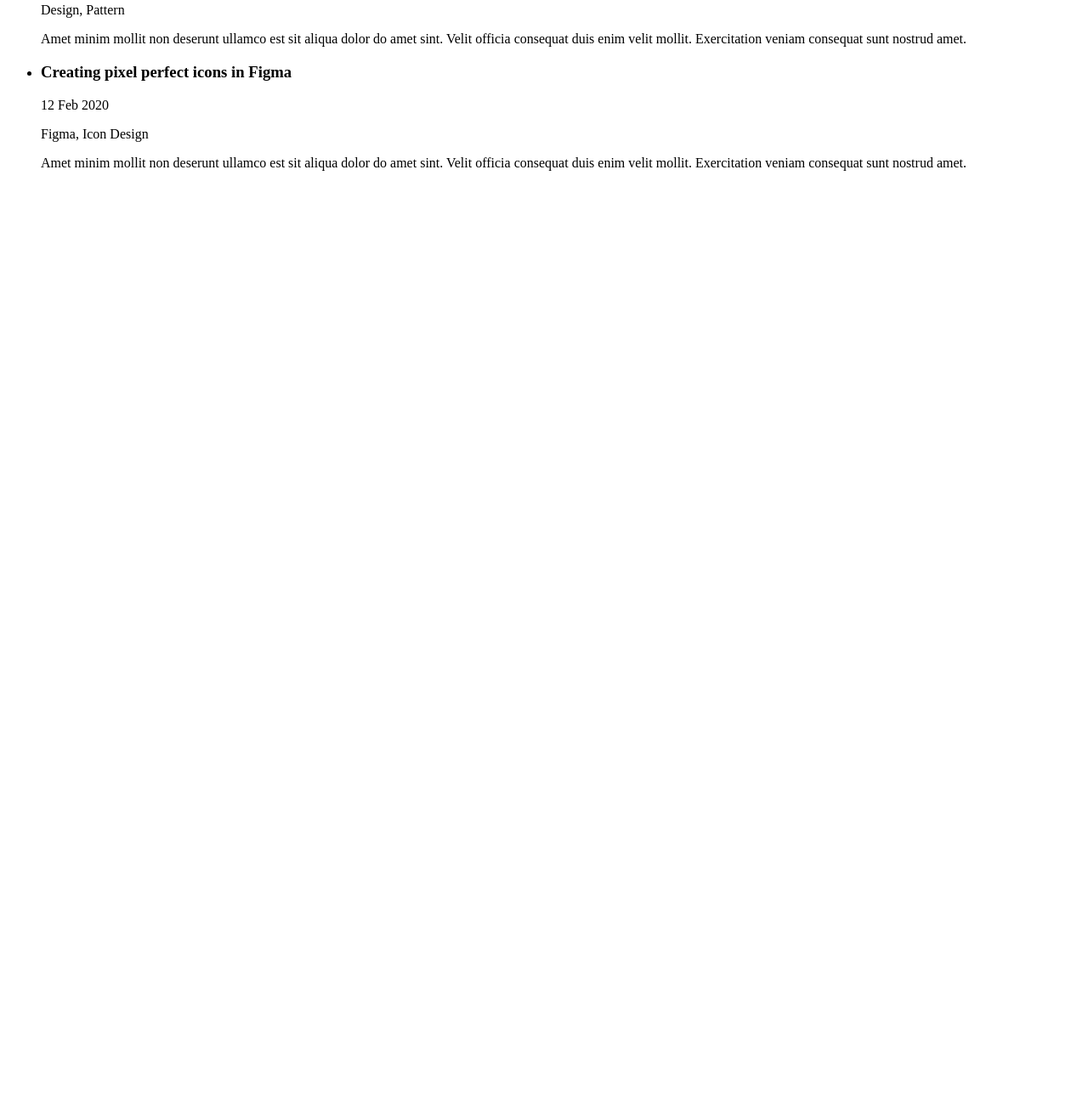
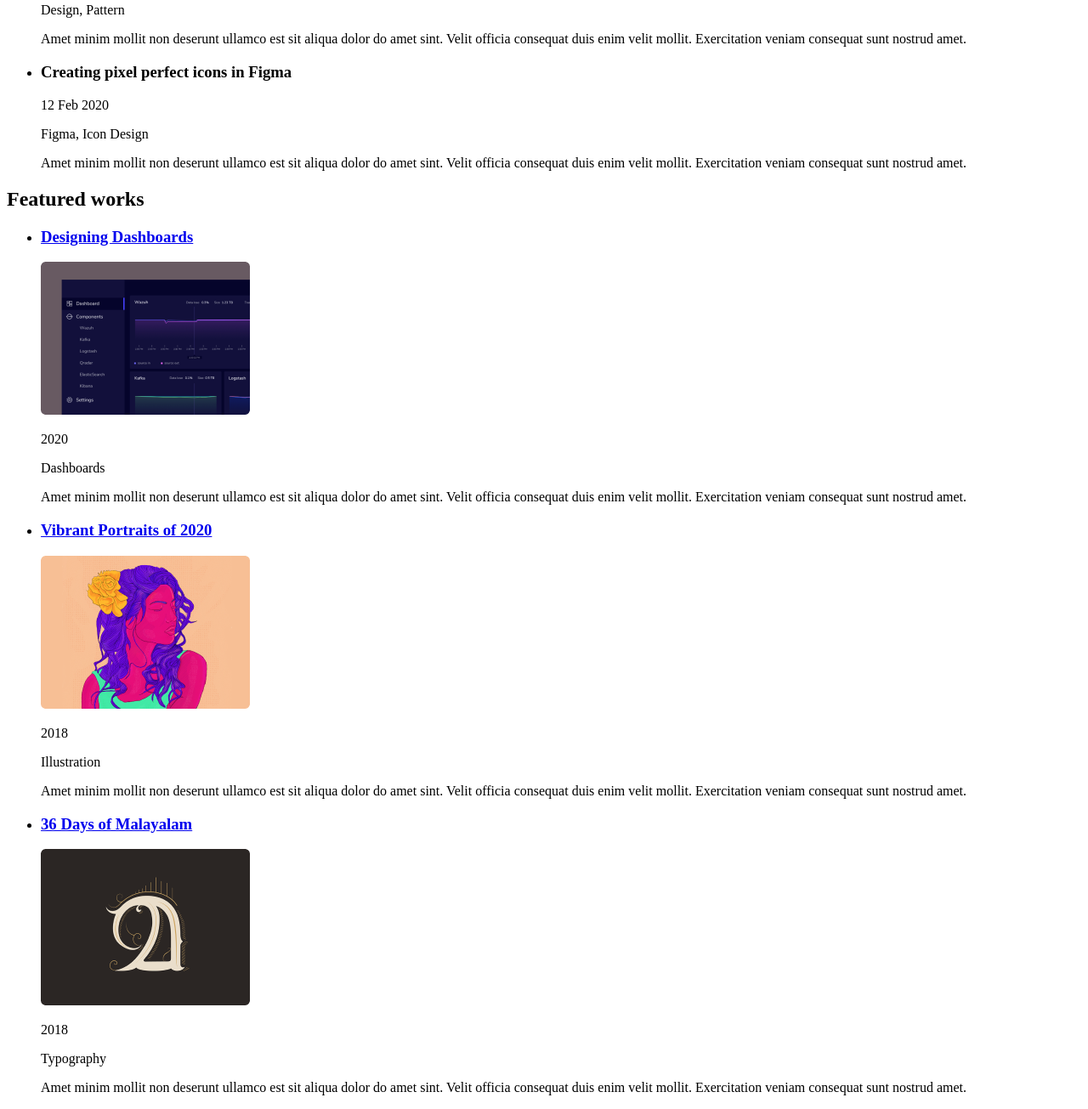
Before and after one commit to zhanaraPh/Portfolio-ui6, a plain HTML site: page index.html in a window 1280 px wide. Shown: the part 861-2166 px from the top of the page at 85% size. Before the commit the page ends 1078 px from the top, so only its background shows below. Drawn offline with Linux system fonts and the light colour scheme.

Commit message:
add section works

```diff
--- a/index.html
+++ b/index.html
@@ -75,9 +75,52 @@
         </ul>
       </section>
 
+      <section class="works" id="works">
+        <h2 class="section-title">Featured works</h2>
+        <ul class="works-list">
+          <li class="works-item">
+            <h3 class="works-title">
+              <a href="#" class="works-title">Designing Dashboards</a>
+            </h3>
+            <img src="works1.png" alt="designing" class="works-img" />
+            <p class="works-year">2020</p>
+            <p class="works-name">Dashboards</p>
+            <p class="works-prg">
+              Amet minim mollit non deserunt ullamco est sit aliqua dolor do
+              amet sint. Velit officia consequat duis enim velit mollit.
+              Exercitation veniam consequat sunt nostrud amet.
+            </p>
+          </li>
 
+          <li class="works-item">
+            <h3 class="works-title">
+              <a href="#" class="works-title">Vibrant Portraits of 2020</a>
+            </h3>
+            <img src="works2.png" alt="vibrant" class="works-img" />
+            <p class="works-year">2018</p>
+            <p class="works-name">Illustration</p>
+            <p class="works-prg">
+              Amet minim mollit non deserunt ullamco est sit aliqua dolor do
+              amet sint. Velit officia consequat duis enim velit mollit.
+              Exercitation veniam consequat sunt nostrud amet.
+            </p>
+          </li>
 
-
-
+          <li class="works-item">
+            <h3 class="works-title">
+              <a href="#" class="works-title">36 Days of Malayalam</a>
+            </h3>
+            <img src="works3.png" alt="days" class="works-img" />
+            <p class="works-year">2018</p>
+            <p class="works-name">Typography</p>
+            <p class="works-prg">
+              Amet minim mollit non deserunt ullamco est sit aliqua dolor do
+              amet sint. Velit officia consequat duis enim velit mollit.
+              Exercitation veniam consequat sunt nostrud amet.
+            </p>
+          </li>
+        </ul>
+      </section>
+    </main>
   </body>
 </html>
```
Also changed, not shown: works1.png (added). Lines whose indentation alone changed are shown as unchanged.
